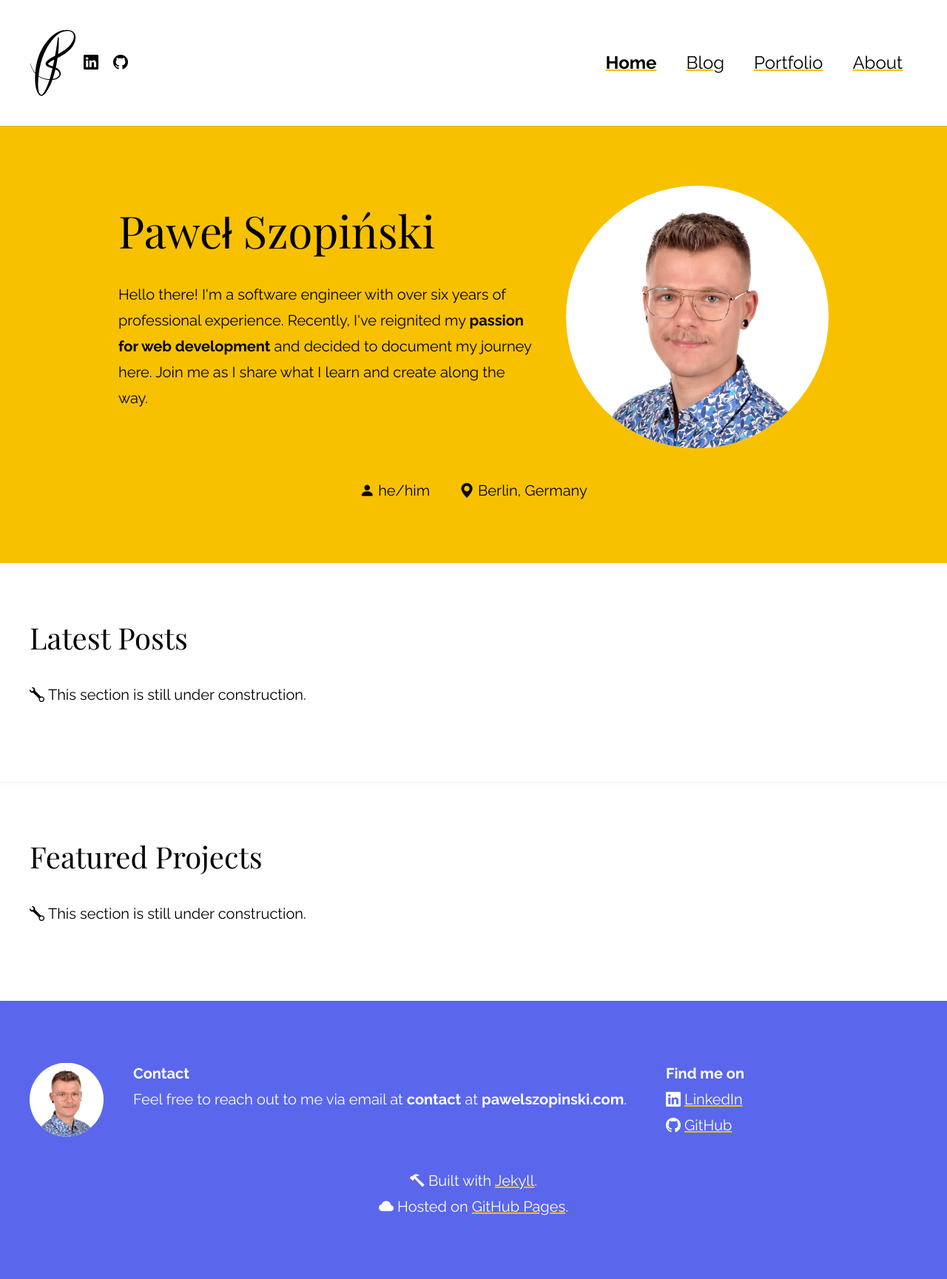
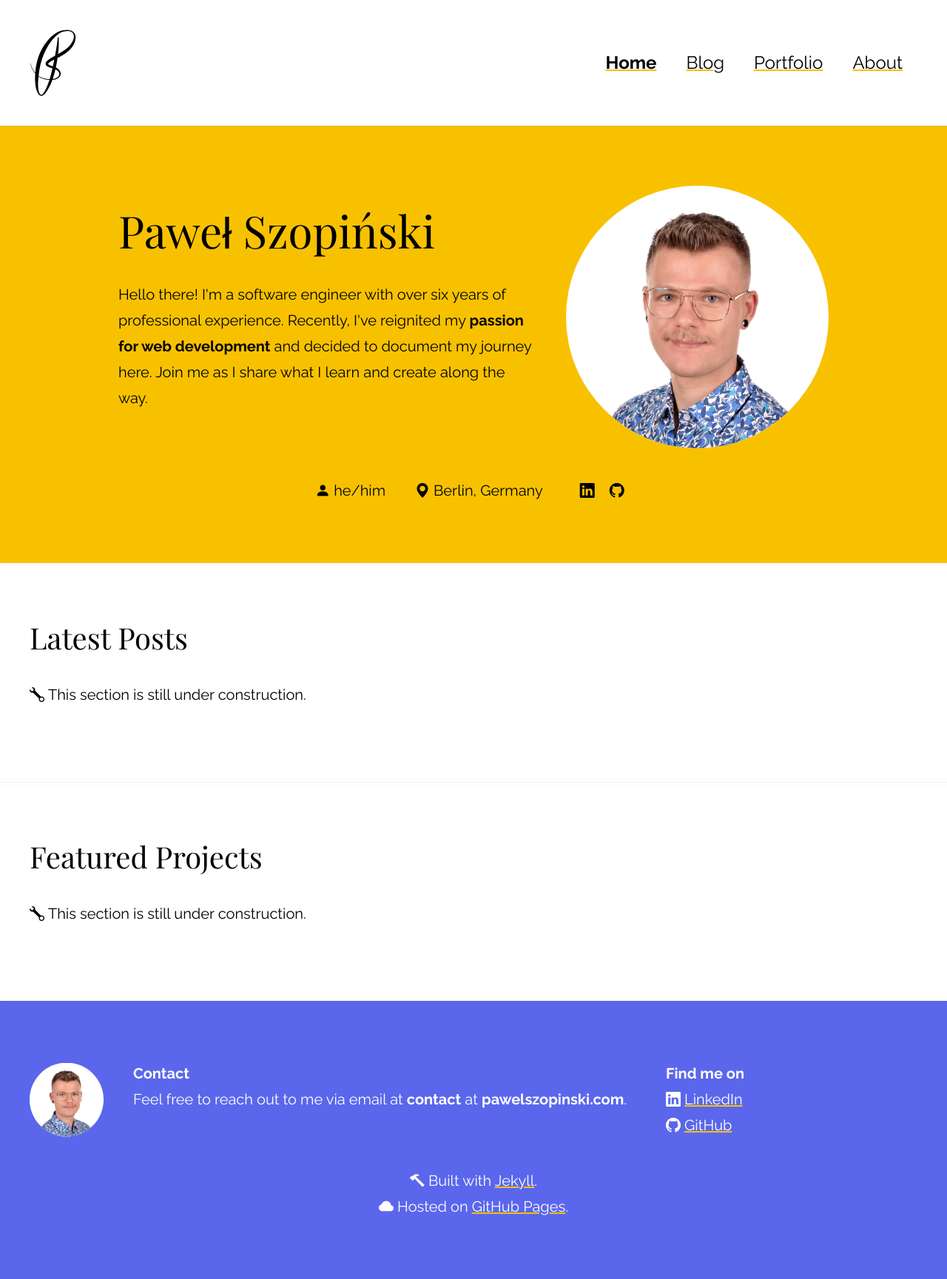
Before and after one commit to pszopinski/pszopinski.github.io, a Jekyll site: the page built from index.html, in a window 1280 px wide. Shown: the whole page at 74% size. Built offline with Jekyll 4.4.1, drawn with Linux system fonts in a browser that asks for light colours; some web fonts are replaced.

Commit message:
Remove social media icons from expanded header
Include them in the introduction section instead. Other webpages do not have to have them visible up top,
since the links are always accessible via the footer.

```diff
--- a/_includes/header.html
+++ b/_includes/header.html
@@ -7,13 +7,13 @@
       </svg>
     </a>
 
-    <div class="social-media-icons">
-      {% for item in site.data.social_media %}
-        <a href="{{ item.url }}" target="_blank" title="{{ item.name }}">
-          <span class="bi bi-{{ item.bootstrap_icon }}"></span>
-        </a>
-      {% endfor %}
-    </div>
+    <button title="Menu" id="open-mobile-menu">
+      <i class="bi bi-list"></i>
+    </button>
+
+    <button title="Close" id="close-mobile-menu">
+      <i class="bi bi-x-lg"></i>
+    </button>
 
     <nav class="main-nav">
       <ul>
@@ -27,13 +27,7 @@
       </ul>
     </nav>
 
-    <button title="Menu" id="open-mobile-menu">
-      <i class="bi bi-list"></i>
-    </button>
-
-    <button title="Close" id="close-mobile-menu">
-      <i class="bi bi-x-lg"></i>
-    </button>
+    {% include social_media_icons.html %}
 
   </div>
 </header>
--- /dev/null
+++ b/_includes/social_media_icons.html
@@ -0,0 +1,7 @@
+<div class="social-media-icons">
+  {% for item in site.data.social_media %}
+    <a href="{{ item.url }}" target="_blank" title="{{ item.name }}">
+      <span class="bi bi-{{ item.bootstrap_icon }}"></span>
+    </a>
+  {% endfor %}
+</div>
--- a/assets/css/base.css
+++ b/assets/css/base.css
@@ -78,6 +78,10 @@ a {
   font-weight: bold;
 }
 
+.bi:empty {
+  padding: calc(0.5 * var(--small-gap));
+}
+
 .bi:not(:empty)::before {
   margin-right: 0.25em;
 }
@@ -87,6 +91,11 @@ a {
   clip-path: circle(closest-side);
   background: url("../images/portrait-cropped.png") bottom / auto 90% no-repeat,
     var(--bg-color);
+}
+
+.social-media-icons {
+  display: flex;
+  justify-content: center;
 }
 
 /* Structure */
@@ -123,14 +132,6 @@ a {
 
 .logo svg {
   height: 100%;
-}
-
-.header .social-media-icons {
-  display: flex;
-}
-
-.header .bi {
-  padding: calc(0.5 * var(--small-gap));
 }
 
 .main-nav {
@@ -171,6 +172,10 @@ a {
   margin-left: auto;
 }
 
+.header .social-media-icons {
+  display: none;
+}
+
 /* Mobile menu */
 @media (width <= 440px) {
   .header {
@@ -186,7 +191,6 @@ a {
     display: block;
   }
 
-  body:not(.mobile-menu-shown) .social-media-icons,
   body:not(.mobile-menu-shown) .main-nav {
     display: none;
   }
@@ -211,7 +215,6 @@ a {
   }
 
   body.mobile-menu-shown .main-nav {
-    order: 1;
     flex: 100%;
   }
 
@@ -221,9 +224,8 @@ a {
   }
 
   body.mobile-menu-shown .social-media-icons {
-    order: 2;
+    display: inherit;
     flex: 100%;
-    justify-content: center;
   }
 }
 
--- a/assets/css/home.css
+++ b/assets/css/home.css
@@ -41,6 +41,7 @@
 #introduction .second-row {
   flex: 100%;
   display: flex;
+  flex-wrap: wrap;
   justify-content: center;
   gap: var(--medium-gap);
 }
--- a/index.html
+++ b/index.html
@@ -21,6 +21,7 @@ stylesheet_url: assets/css/home.css
     <div class="second-row">
       <span class="bi bi-person-fill">he/him</span>
       <span class="bi bi-geo-alt-fill">Berlin, Germany</span>
+      {% include social_media_icons.html %}
     </div>
 </section>
 
```
